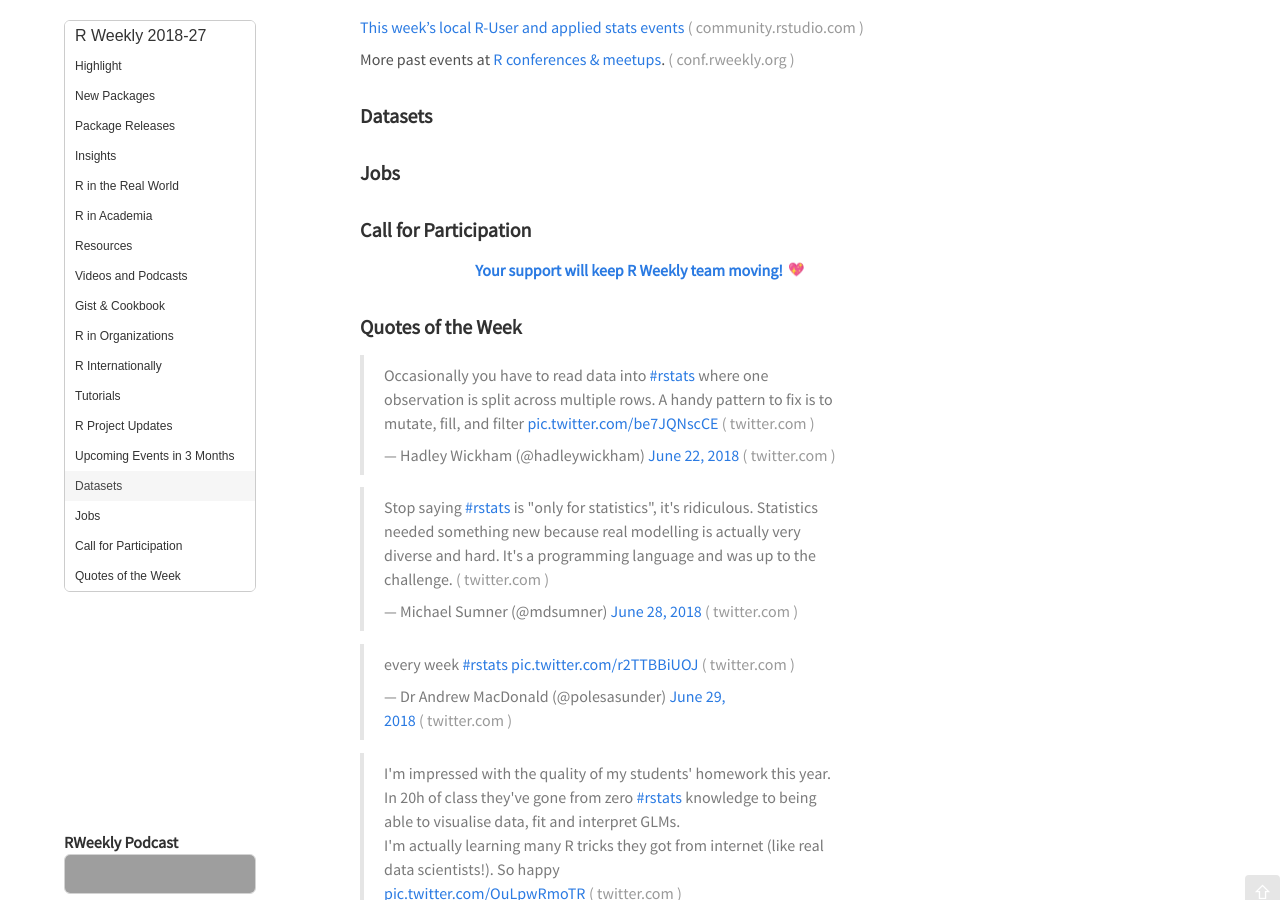
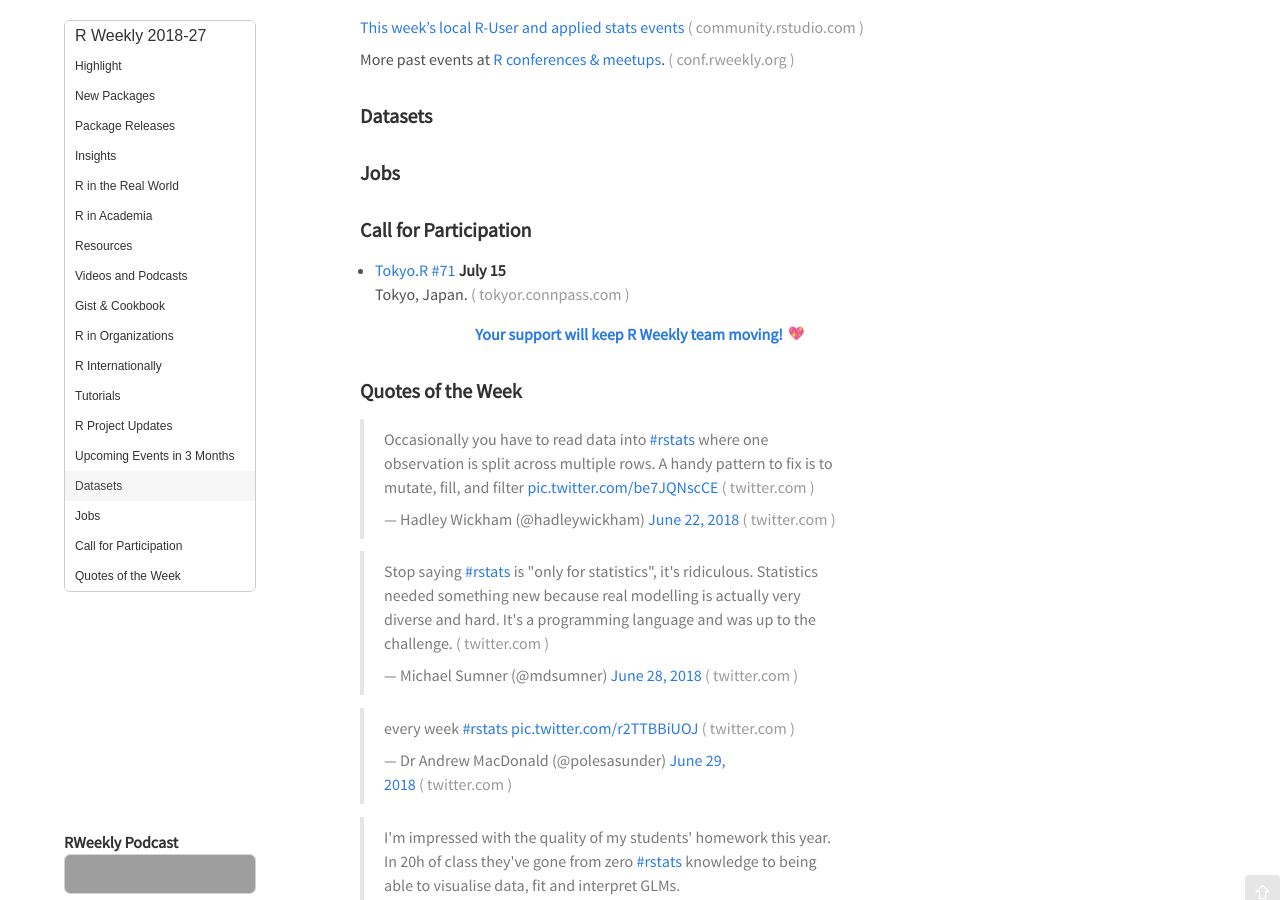
Before and after one commit to rweekly/rweekly.org, a Jekyll site: the page built from draft.md, in a window 1280 px wide and 900 px high, scrolled down 4440 px. Built offline with Jekyll 4.4.1, drawn with Linux system fonts in a browser that asks for light colours; emoji names are drawn with the system emoji font; comment, search, counter and statistics services are not loaded; grey boxes are pictures that could not be loaded.

Commit message:
Added next Tokyo.R events

```diff
--- a/draft.md
+++ b/draft.md
@@ -198,6 +198,9 @@ More past events at [R conferences & meetups](https://conf.rweekly.org).
 
 ###  Call for Participation
 
++ [Tokyo.R #71](https://tokyor.connpass.com/event/92522/) **July 15**<br />
+Tokyo, Japan.
+
 <p class="hide-support added-hostname support-rweekly" style="text-align: center;font-weight: bold;">Your <a class="non-visited externalLink" href="https://www.patreon.com/rweekly" onclick="pas(this)">support</a> will keep R Weekly team moving! 💡</p>
 
 ###  Quotes of the Week
```
